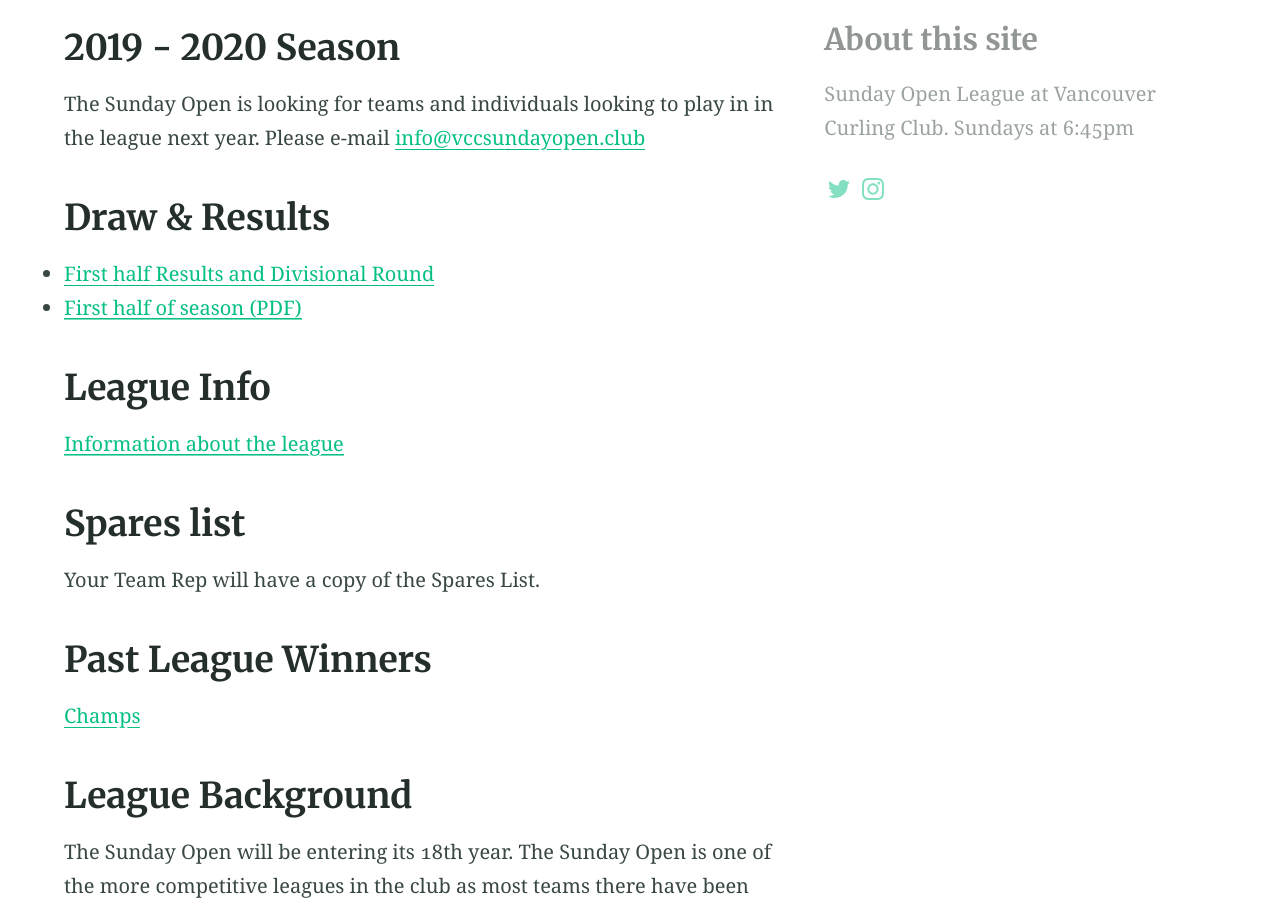
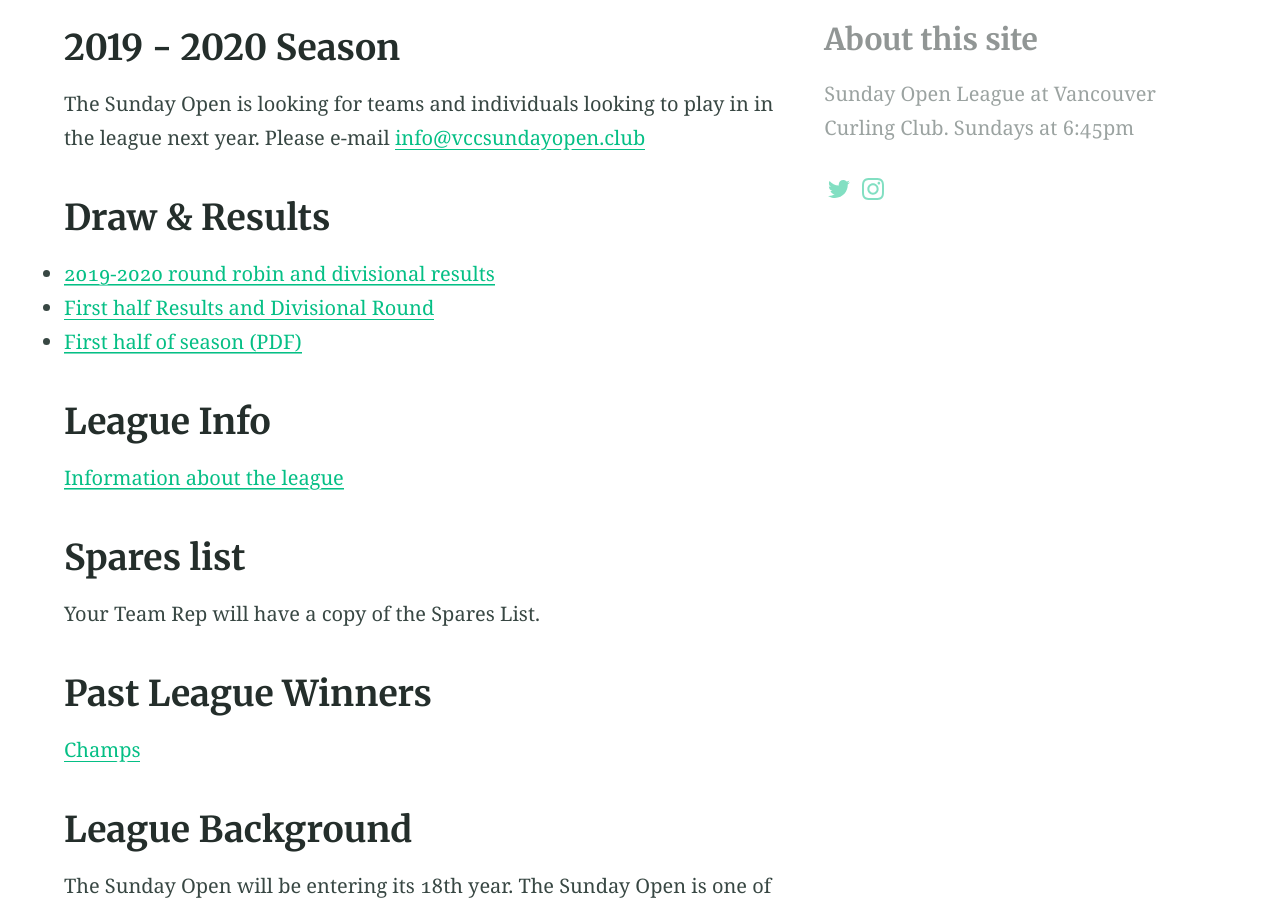
Before and after one commit to adsgray/testsite, a Jekyll site: the page built from index.md, in a window 1280 px wide and 900 px high, scrolled down 713 px. Built offline with Jekyll 4.4.1, drawn with Linux system fonts in a browser that asks for light colours.

Commit message:
add 2020 aggregate pdf link

```diff
--- a/index.md
+++ b/index.md
@@ -15,6 +15,7 @@ aside: true
 The Sunday Open is looking for teams and individuals looking to play in in the league next year. Please e-mail [info@vccsundayopen.club](mailto:info@vccsundayopen.club)
 
 ## Draw & Results
+* [2019-2020 round robin and divisional results](assets/SUNDAY_2020_AGGREGATE_RESULTS.pdf)
 * [First half Results and Divisional Round](assets/sunday_open_divisional_2020.pdf)
 * [First half of season (PDF)](assets/SUNDAY_LEAGUE_DRAW_2019_2020.pdf)
 
```
